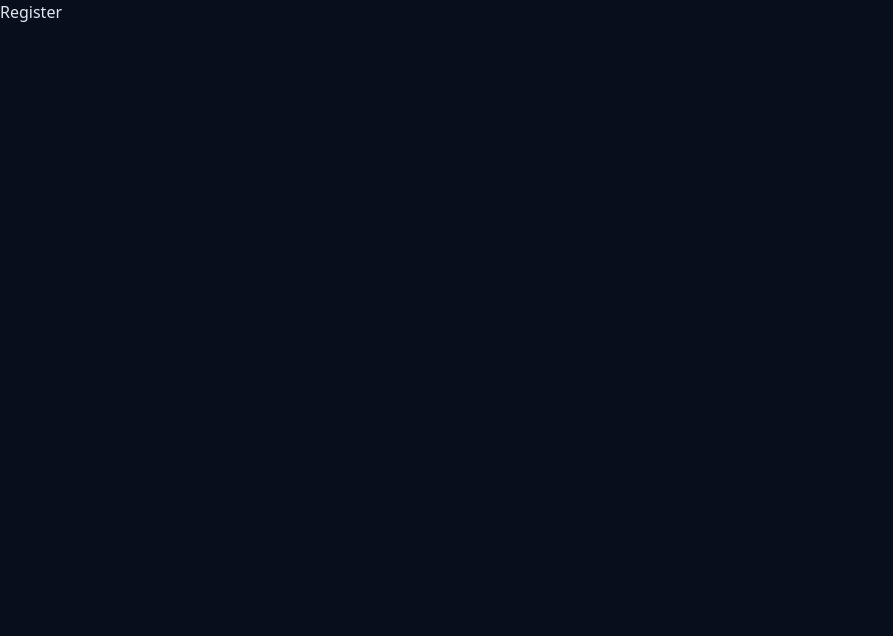
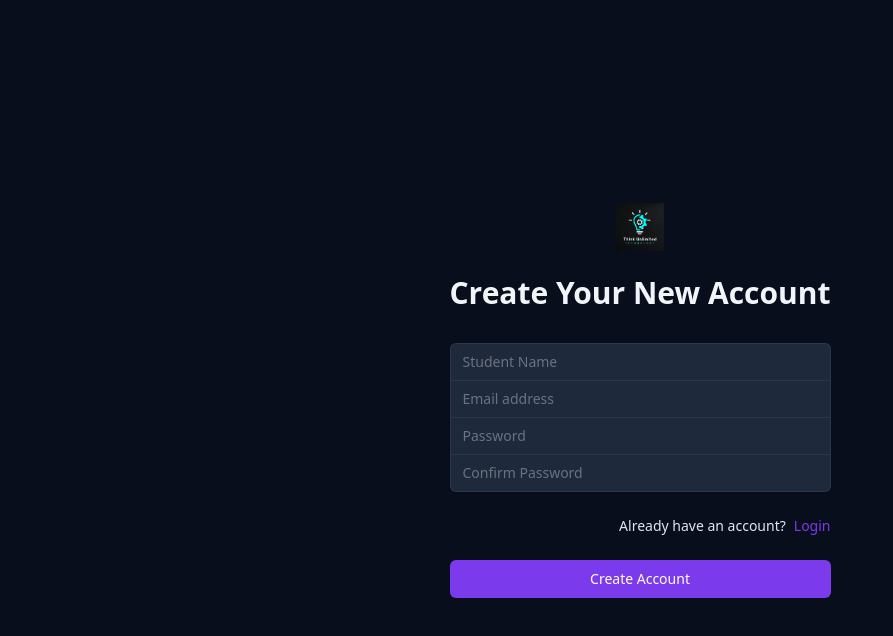
Before and after one commit to itsMinar/edtech-platform-frontend, a React (Vite) app: page /register in a window 1280 px wide. Shown: the top 636 px of the page, without its empty margins (0-893 px from the left). Built offline with nearby package versions, Linux system fonts and the light colour scheme.

Commit message:
Create Student Register page with Functionality

```diff
--- a/src/pages/Student/Register.jsx
+++ b/src/pages/Student/Register.jsx
@@ -1,5 +1,149 @@
-import React from 'react';
+import { useState } from 'react';
+import { Link } from 'react-router-dom';
+import { toast } from 'react-toastify';
+import Logo from '../../assets/images/logo.png';
+import { useRegisterMutation } from '../../redux/features/auth/authApi';
 
 export default function Register() {
-  return <div>Register</div>;
+  const [register, { isLoading }] = useRegisterMutation();
+  const [userInfo, setUserInfo] = useState({
+    name: '',
+    email: '',
+    password: '',
+    confirmPassword: '',
+  });
+
+  // handle user data change
+  const handleUserInfoChange = (e) => {
+    setUserInfo((prevInfo) => ({
+      ...prevInfo,
+      [e.target.name]: e.target.value,
+    }));
+  };
+
+  // handle register form submit
+  const handleRegister = (e) => {
+    e.preventDefault();
+
+    if (Object.values(userInfo).filter((item) => item).length === 0) {
+      return toast.warning('Please fil-up register field');
+    }
+
+    if (userInfo?.password !== userInfo?.confirmPassword) {
+      return toast.warning("Confirm password doesn't match");
+    }
+
+    const data = {
+      name: userInfo?.name,
+      email: userInfo?.email,
+      password: userInfo?.password,
+      role: 'student',
+    };
+
+    register(data);
+  };
+
+  return (
+    <section className="py-6 bg-primary h-screen grid place-items-center">
+      <div className="mx-auto max-w-md px-5 lg:px-0">
+        <div>
+          <img className="h-12 mx-auto" src={Logo} alt="EdTech Platform" />
+          <h2 className="mt-6 text-center text-3xl font-extrabold text-slate-100">
+            Create Your New Account
+          </h2>
+        </div>
+        <form className="mt-8 space-y-6" onSubmit={handleRegister}>
+          <input type="hidden" name="remember" value="true" />
+          <div className="rounded-md shadow-sm -space-y-px">
+            <div>
+              <label htmlFor="name" className="sr-only">
+                Name
+              </label>
+              <input
+                id="name"
+                name="name"
+                type="name"
+                autoComplete="name"
+                required
+                className="login-input rounded-t-md"
+                placeholder="Student Name"
+                value={userInfo?.name}
+                onChange={handleUserInfoChange}
+              />
+            </div>
+            <div>
+              <label htmlFor="email-address" className="sr-only">
+                Email address
+              </label>
+              <input
+                id="email-address"
+                name="email"
+                type="email"
+                autoComplete="email"
+                required
+                className="login-input "
+                placeholder="Email address"
+                value={userInfo?.email}
+                onChange={handleUserInfoChange}
+              />
+            </div>
+            <div>
+              <label htmlFor="password" className="sr-only">
+                Password
+              </label>
+              <input
+                id="password"
+                name="password"
+                type="password"
+                autoComplete="current-password"
+                required
+                className="login-input"
+                placeholder="Password"
+                value={userInfo?.password}
+                onChange={handleUserInfoChange}
+              />
+            </div>
+            <div>
+              <label htmlFor="confirm-password" className="sr-only">
+                Confirm Password
+              </label>
+              <input
+                id="confirm-password"
+                name="confirmPassword"
+                type="password"
+                autoComplete="confirm-password"
+                required
+                className="login-input rounded-b-md"
+                placeholder="Confirm Password"
+                value={userInfo?.confirmPassword}
+                onChange={handleUserInfoChange}
+              />
+            </div>
+          </div>
+
+          <div className="flex items-center justify-end">
+            <div className="text-sm flex gap-2">
+              Already have an account?
+              <Link
+                to="/"
+                className="font-medium text-violet-600 hover:text-violet-500"
+              >
+                Login
+              </Link>
+            </div>
+          </div>
+
+          <div>
+            <button
+              type="submit"
+              className="group relative w-full flex justify-center py-2 px-4 border border-transparent text-sm font-medium rounded-md text-white bg-violet-600 hover:bg-violet-700 focus:outline-none focus:ring-2 focus:ring-offset-2 focus:ring-violet-500"
+              disabled={isLoading}
+            >
+              {isLoading ? 'Creating...' : 'Create Account'}
+            </button>
+          </div>
+        </form>
+      </div>
+    </section>
+  );
 }
```
